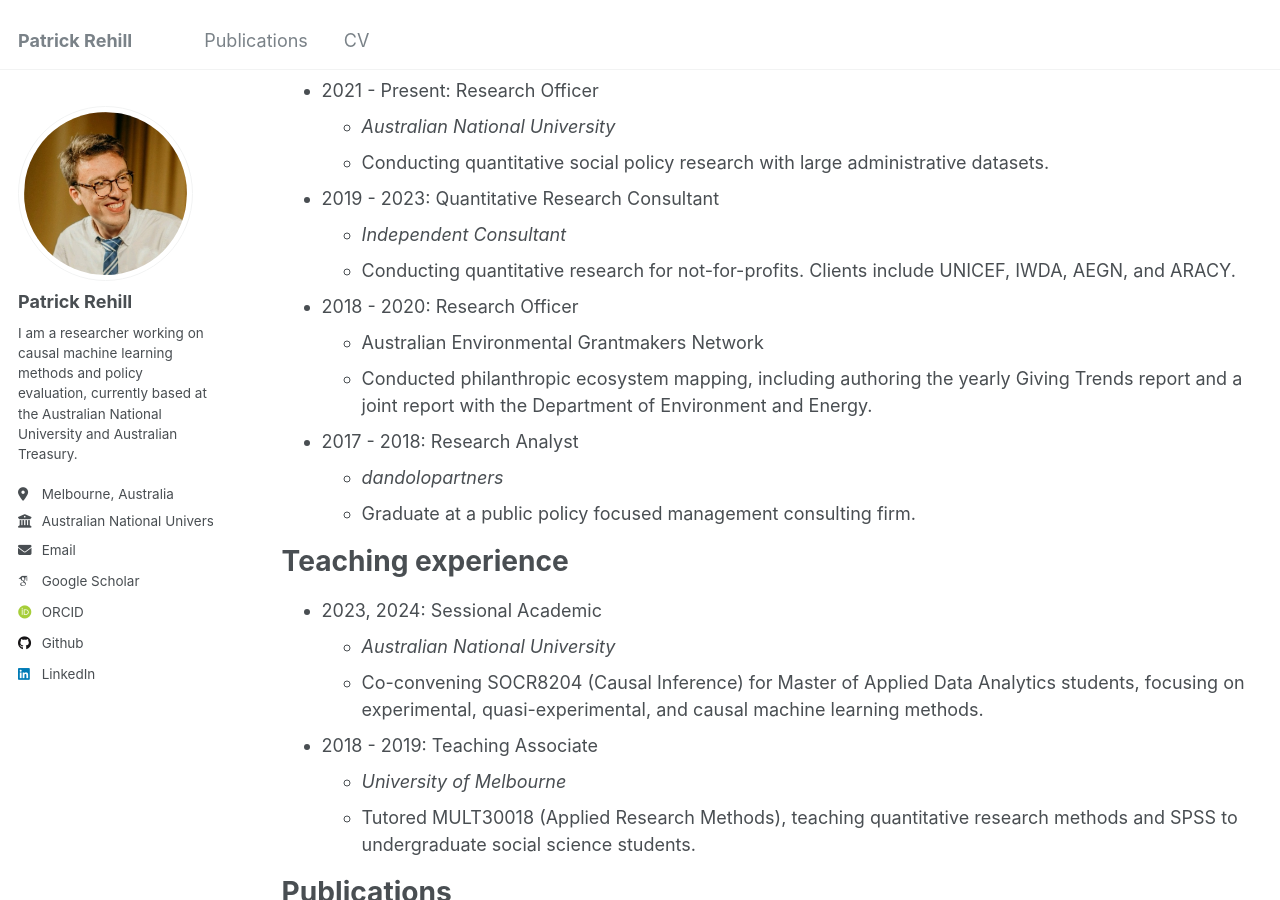
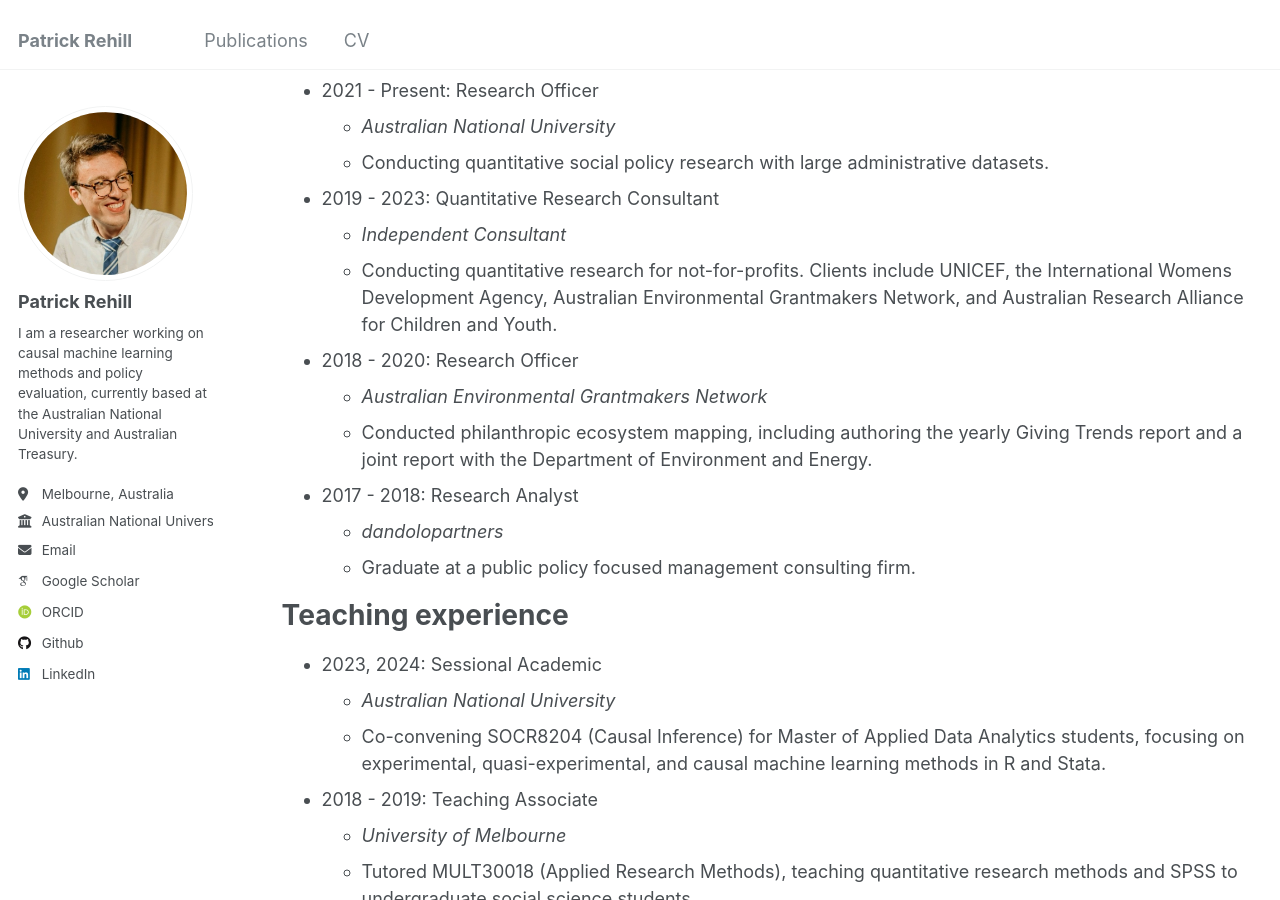
Before and after one commit to pbrehill/pbrehill.github.io, a Jekyll site: the page built from _pages/cv.md, in a window 1280 px wide and 900 px high, scrolled down 562 px. Built offline with Jekyll 4.4.1, drawn with Linux system fonts in a browser that asks for light colours; some web fonts are replaced.

Commit message:
About wording

```diff
--- a/_pages/cv.md
+++ b/_pages/cv.md
@@ -28,9 +28,9 @@
   * Conducting quantitative social policy research with large administrative datasets.
 * 2019 - 2023: Quantitative Research Consultant
     * _Independent Consultant_
-    * Conducting quantitative research for not-for-profits. Clients include UNICEF, IWDA, AEGN, and ARACY.
+    * Conducting quantitative research for not-for-profits. Clients include UNICEF, the International Womens Development Agency, Australian Environmental Grantmakers Network, and Australian Research Alliance for Children and Youth.
 * 2018 - 2020: Research Officer
-  * Australian Environmental Grantmakers Network
+  * _Australian Environmental Grantmakers Network_
   * Conducted philanthropic ecosystem mapping, including authoring the yearly Giving Trends report and a joint report with the Department of Environment and Energy.
 * 2017 - 2018: Research Analyst
   * _dandolopartners_
@@ -40,7 +40,7 @@
 ======
 * 2023, 2024: Sessional Academic
   * _Australian National University_
-  * Co-convening SOCR8204 (Causal Inference) for Master of Applied Data Analytics students, focusing on experimental, quasi-experimental, and causal machine learning methods.
+  * Co-convening SOCR8204 (Causal Inference) for Master of Applied Data Analytics students, focusing on experimental, quasi-experimental, and causal machine learning methods in R and Stata.
 * 2018 - 2019: Teaching Associate
   * _University of Melbourne_
   * Tutored MULT30018 (Applied Research Methods), teaching quantitative research methods and SPSS to undergraduate social science students.
```
